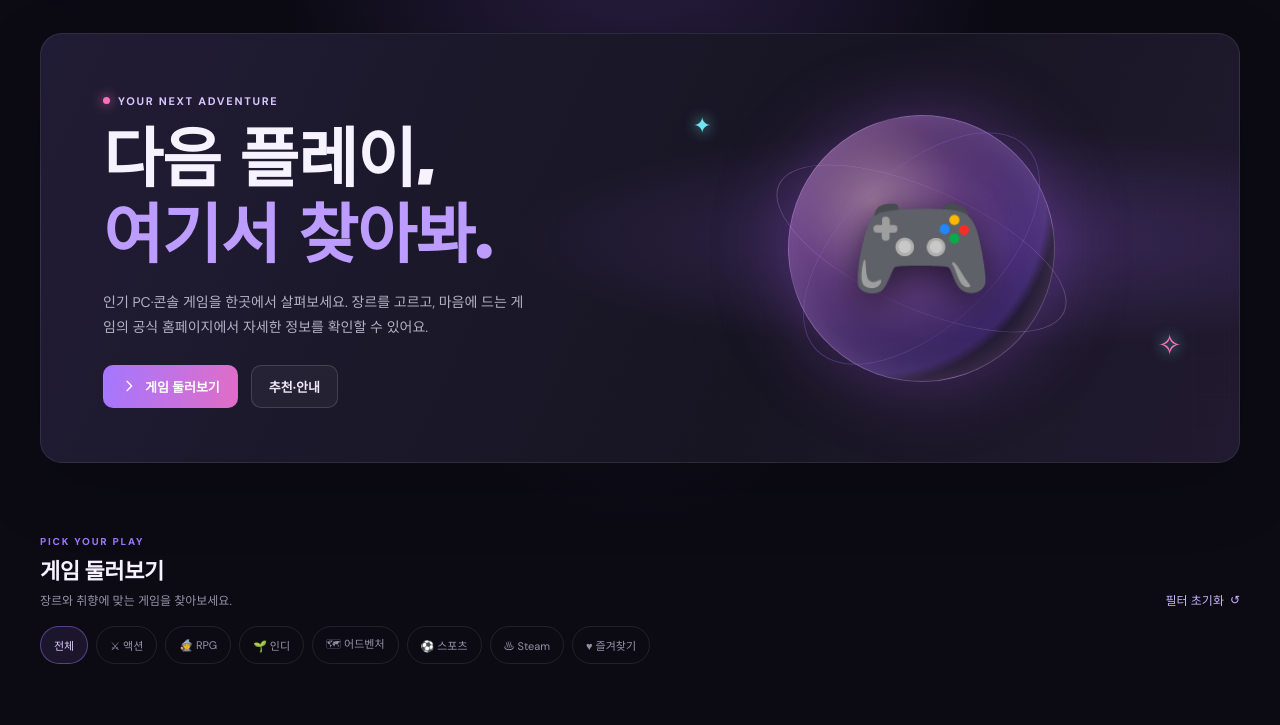
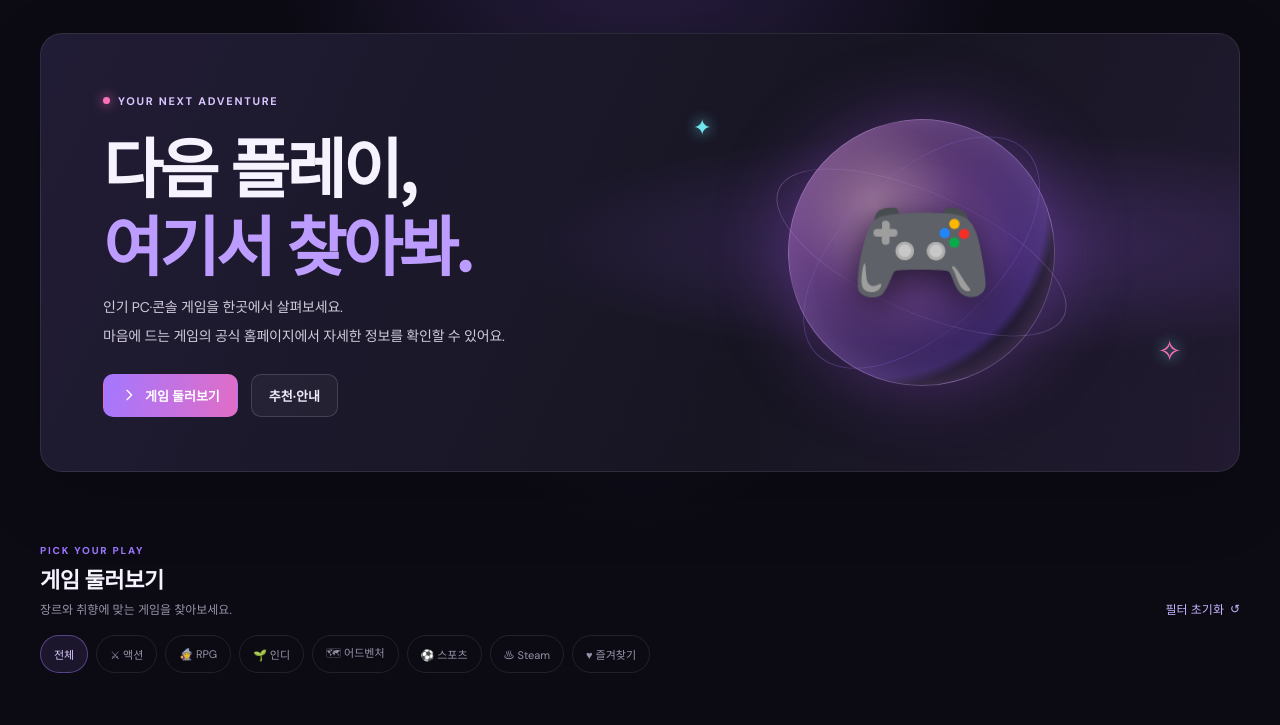
Before and after one commit to julie9578/VisionAI, a plain HTML site: page index.html in a window 1280 px wide. Shown: the part 75-800 px from the top of the page. Drawn offline with Linux system fonts and the light colour scheme.

Commit message:
Improve hero heading and description readability

```diff
--- a/index.html
+++ b/index.html
@@ -30,8 +30,8 @@
     <section class="hero" aria-labelledby="heroTitle">
       <div class="hero-copy">
         <span class="eyebrow"><span class="eyebrow-dot"></span> YOUR NEXT ADVENTURE</span>
-        <h1 id="heroTitle">다음 플레이,<br /><span>여기서 찾아봐.</span></h1>
-        <p>인기 PC·콘솔 게임을 한곳에서 살펴보세요. 장르를 고르고, 마음에 드는 게임의 공식 홈페이지에서 자세한 정보를 확인할 수 있어요.</p>
+        <h1 class="hero-title" id="heroTitle">다음 플레이,<br /><span>여기서 찾아봐.</span></h1>
+        <p class="hero-description"><span>인기 PC·콘솔 게임을 한곳에서 살펴보세요.</span><span>마음에 드는 게임의 공식 홈페이지에서 자세한 정보를 확인할 수 있어요.</span></p>
         <div class="hero-actions"><a class="button" href="#games"><svg viewBox="0 0 24 24" fill="none" aria-hidden="true"><path d="m9 5 7 7-7 7" stroke="currentColor" stroke-width="2" stroke-linecap="round" stroke-linejoin="round"/></svg>게임 둘러보기</a><a class="button secondary" href="#about">추천·안내</a></div>
       </div>
       <div class="hero-art" aria-hidden="true"><span class="spark one">✦</span><div class="hero-orb"><span class="orb-icon">🎮</span></div><span class="spark two">✧</span></div>
--- a/styles.css
+++ b/styles.css
@@ -41,9 +41,11 @@
     .hero-copy { position: relative; z-index: 2; width: 57%; padding: 54px 0 54px 62px; }
     .eyebrow { display: inline-flex; align-items: center; gap: 8px; color: #d9c6ff; font-size: 11px; font-weight: 700; letter-spacing: 1.7px; text-transform: uppercase; }
     .eyebrow-dot { width: 7px; height: 7px; border-radius: 50%; background: var(--pink); box-shadow: 0 0 12px var(--pink); }
-    h1 { margin: 17px 0 13px; font-family: 'Black Han Sans', 'Noto Sans KR', sans-serif; font-size: clamp(42px, 6vw, 65px); line-height: 1.16; letter-spacing: -1px; }
+    h1 { margin: 17px 0 13px; font-family: 'Noto Sans KR', sans-serif; font-size: clamp(42px, 6vw, 65px); font-weight: 700; line-height: 1.2; letter-spacing: -.045em; }
     h1 span { color: #bd9cff; }
-    .hero-copy p { max-width: 430px; margin: 0; color: #b5b1c5; font-size: 14px; line-height: 1.8; }
+    .hero-title { max-width: 620px; font-family: 'Noto Sans KR', sans-serif; font-weight: 650; letter-spacing: -.055em; word-break: keep-all; }
+    .hero-copy .hero-description { display: grid; max-width: 460px; gap: 3px; margin: 0; color: #d0ccda; font-size: 14px; font-weight: 400; line-height: 1.85; letter-spacing: -.015em; }
+    .hero-description span { display: block; }
     .hero-actions { display: flex; flex-wrap: wrap; align-items: center; gap: 13px; margin-top: 24px; }
     .button { display: inline-flex; min-height: 43px; align-items: center; justify-content: center; gap: 8px; padding: 0 17px; border: 1px solid transparent; border-radius: 10px; background: linear-gradient(100deg, #a477ff, #e16dc6); color: white; font-size: 13px; font-weight: 700; cursor: pointer; transition: transform .2s, filter .2s; }
     :focus-visible { outline: 2px solid var(--cyan); outline-offset: 3px; }
@@ -188,7 +190,7 @@
       .search { width: min(43vw, 180px); }
       .hero { min-height: 450px; align-items: flex-start; margin-top: 20px; border-radius: 18px; }
       .hero-copy { width: 100%; padding: 30px 24px; }
-      .hero-copy p { max-width: 310px; font-size: 12px; }
+      .hero-copy .hero-description { max-width: 315px; font-size: 12px; line-height: 1.75; }
       h1 { max-width: 360px; margin-top: 14px; font-size: clamp(40px, 11vw, 54px); }
       .hero-art { top: auto; right: -12px; bottom: -28px; width: 100%; height: 215px; opacity: .8; }
       .hero-orb { width: 160px; height: 160px; margin-left: 100px; }
```
